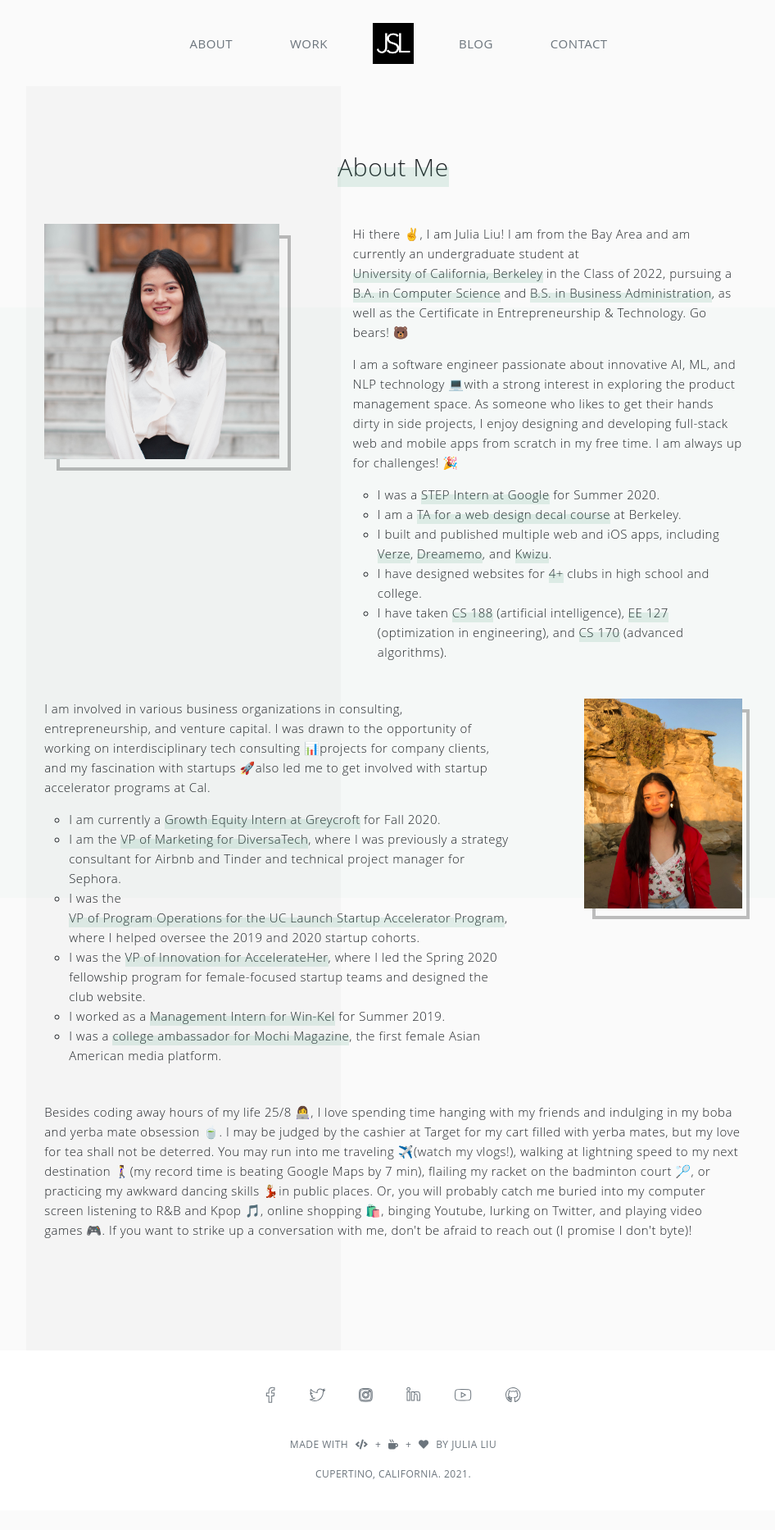
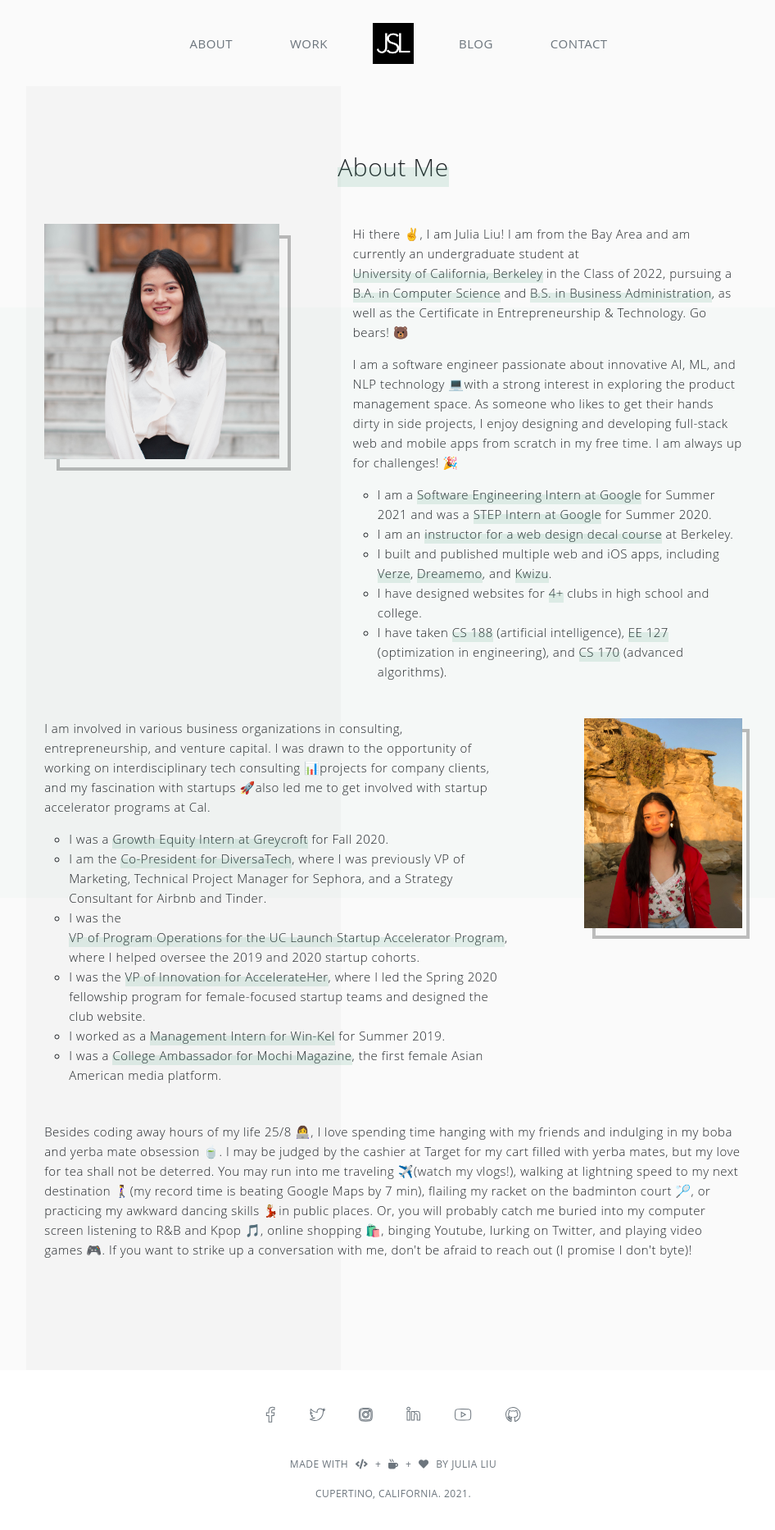
Before and after one commit to juliasliu/juliasliu.github.io, a Jekyll site: the page built from about.md, in a window 1280 px wide. Shown: the whole page at 82% size, without its empty margins (160-1106 px from the left). Built offline with Jekyll 4.4.1, drawn with Linux system fonts in a browser that asks for light colours; a script that is not in the unit is left out; comment, search, counter and statistics services are not loaded; before the commit the page ends 1842 px from its top, so only the background shows below that.

Commit message:
Updated pages

```diff
--- a/_layouts/about.html
+++ b/_layouts/about.html
@@ -31,8 +31,8 @@ layout: default
 							As someone who likes to get their hands dirty in side projects, I enjoy designing and developing full-stack web and mobile apps from scratch in my free time.
 							I am always up for challenges! 🎉
 							<ul class="about-list">
-	            		<li>I was a <a class="highlight" href="https://buildyourfuture.withgoogle.com/programs/step/">STEP Intern at Google</a> for Summer 2020.</li>
-									<li>I am a <a class="highlight" href="https://wdd.io/">TA for a web design decal course</a> at Berkeley.</li>
+								<li>I am a <a class="highlight" href="https://google.com/">Software Engineering Intern at Google</a> for Summer 2021 and was a <a class="highlight" href="https://buildyourfuture.withgoogle.com/programs/step/">STEP Intern at Google</a> for Summer 2020.</li>
+								<li>I am an <a class="highlight" href="https://wdd.io/">instructor for a web design decal course</a> at Berkeley.</li>
 								<li>I built and published multiple web and iOS apps, including <a class="highlight" href="/works/verze">Verze</a>, <a class="highlight" href="/works/dreamemo">Dreamemo</a>, and <a class="highlight" href="/works/kwizu">Kwizu</a>.</li>
 								<li>I have designed websites for <span class="highlight">4+</span> clubs in high school and college.</li>
 								<li>I have taken <span class="highlight">CS 188</span> (artificial intelligence), <span class="highlight">EE 127</span> (optimization in engineering), and <span class="highlight">CS 170</span> (advanced algorithms).</li>
@@ -50,12 +50,12 @@ layout: default
 										I was drawn to the opportunity of working on interdisciplinary tech consulting 📊projects for company clients,
 										and my fascination with startups 🚀also led me to get involved with startup accelerator programs at Cal.
 			            	<ul class="about-list">
-			            		<li>I am currently a <a class="highlight" href="https://www.greycroft.com/">Growth Equity Intern at Greycroft</a> for Fall 2020.</li>
-			            		<li>I am the <a class="highlight" href="http://diversatech.org/">VP of Marketing for DiversaTech</a>, where I was previously a strategy consultant for Airbnb and Tinder and technical project manager for Sephora.</li>
+			            		<li>I was a <a class="highlight" href="https://www.greycroft.com/">Growth Equity Intern at Greycroft</a> for Fall 2020.</li>
+			            		<li>I am the <a class="highlight" href="http://diversatech.org/">Co-President for DiversaTech</a>, where I was previously VP of Marketing, Technical Project Manager for Sephora, and a Strategy Consultant for Airbnb and Tinder.</li>
 			            		<li>I was the <a class="highlight" href="https://www.uclaunch.com/">VP of Program Operations for the UC Launch Startup Accelerator Program</a>, where I helped oversee the 2019 and 2020 startup cohorts.</li>
 			            		<li>I was the <a class="highlight" href="http://accelerateherberkeley.com/">VP of Innovation for AccelerateHer</a>, where I led the Spring 2020 fellowship program for female-focused startup teams and designed the club website.</li>
 			            		<li>I worked as a <a class="highlight" href="https://www.win-kel.com/">Management Intern for Win-Kel</a> for Summer 2019.</li>
-			            		<li>I was a <a class="highlight" href="https://mochimag.com/">college ambassador for Mochi Magazine</a>, the first female Asian American media platform.</li>
+			            		<li>I was a <a class="highlight" href="https://mochimag.com/">College Ambassador for Mochi Magazine</a>, the first female Asian American media platform.</li>
 			            	</ul>
 						</p>
 				    </div>
--- a/_layouts/blog.html
+++ b/_layouts/blog.html
@@ -9,11 +9,6 @@ layout: default
 	  	<section class="content">
 
 	    	<div class="title"><span class="highlight">Blog Posts</span></div>
-				<div class="subtitle">
-					Here you will see me ramble about my shenanigans. I talk about work and projects that I have been up to,
-					happenings in my life, and other spontaneities.
-				</div>
-
 				<div class="blog-posts posts">
 					{% for post in site.posts %}
 							<a class="card image-card" href="{{ post.url }}">
--- a/_layouts/home.html
+++ b/_layouts/home.html
@@ -20,8 +20,8 @@ layout: default
 			    		Junior undergrad <span class="highlight">@UC Berkeley</span> studying Computer Science & Business Administration.
 			    		Full-stack web and mobile app software engineer, technical project manager, and aspiring entrepreneur and investor.
 							<br>
+							Software Engineering Intern <a class="highlight" href="https://google.com/">@Google</a>.
 							Growth Equity Intern <a class="highlight" href="https://www.greycroft.com/">@Greycroft</a>.
-			    		STEP Intern <a class="highlight" href="https://buildyourfuture.withgoogle.com/programs/step/">@Google</a>.
 						</h6>
 					<a class="btn btn-dark mx-2 my-2" href="about">About me</a>
 					<a class="btn btn-dark mx-2 my-2" href="works">See my work</a>
```
Also changed, not shown: other parts of _layouts/home.html (+1 -1 lines). Lines whose indentation alone changed are shown as unchanged.
